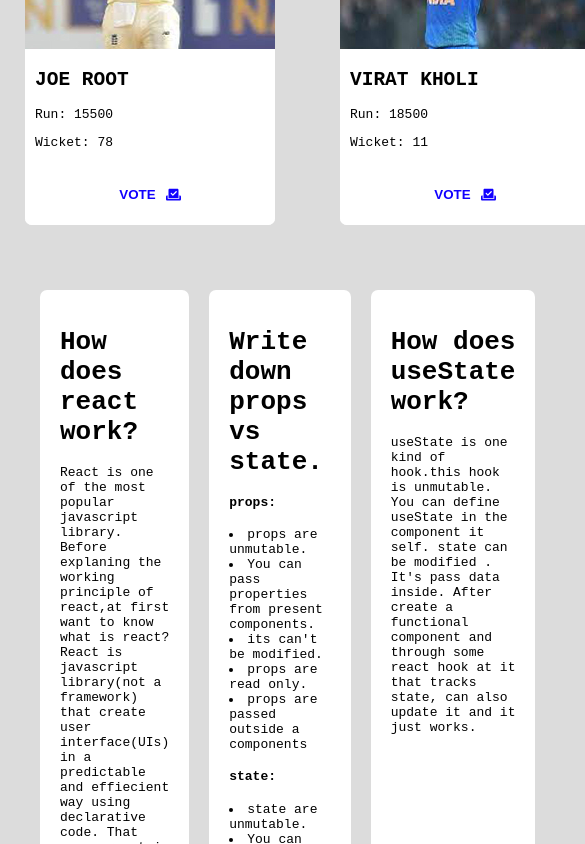
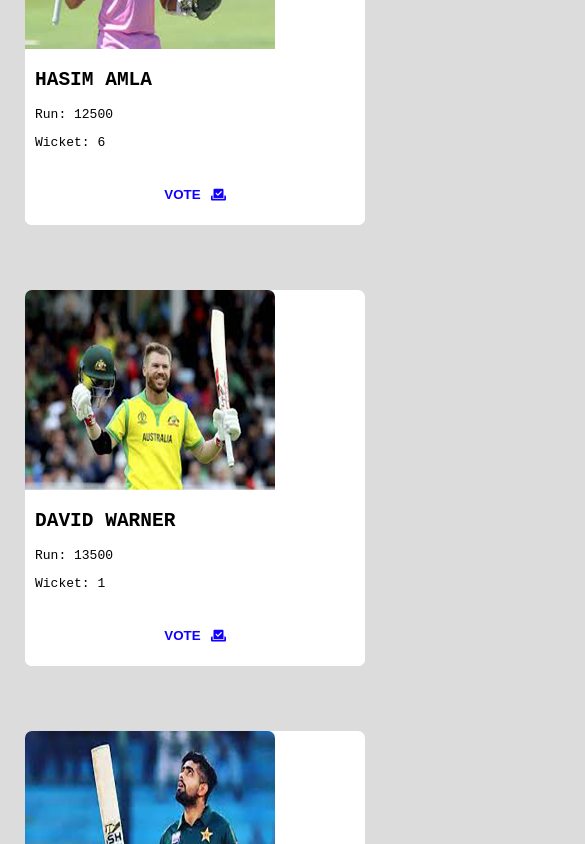
Before and after one commit to shahin7333/lucky-one, a React (Create React App) app: page / in a window 390 px wide. Shown: the part 1156-2000 px from the top of the page, 585 px wide, since content can reach past the window. Built offline with nearby package versions, Linux system fonts and the light colour scheme.

Commit message:
responsive

```diff
--- a/src/Components/Bestplayer/Bestplayer.css
+++ b/src/Components/Bestplayer/Bestplayer.css
@@ -37,8 +37,15 @@
     border-radius: 7px;
 }
 
-/* @media screen and (max-width:400px) {
+
+@media (max-width:500px) {
+    .best-players-container{
+        display: grid;
+        grid-template-columns: 1fr;
+    }
     .players-container{
-    grid-template-columns: repeat(1, 1fr)
-   }
-} */
+        display: grid;
+        grid-template-columns: repeat(1,1fr);
+        gap: 15px;
+    }
+}
--- a/src/Components/Paragraph/Paragraph.css
+++ b/src/Components/Paragraph/Paragraph.css
@@ -22,9 +22,9 @@
     padding: 20px;
     border-radius: 7px;
 }
-@media screen and (min-width: 480px){
+@media (max-width: 500px){
     .paragraph{
         display: grid;
-        grid-template-columns: repeat(3, 1fr);
+        grid-template-columns: repeat(1, 1fr);
     }
 }
```
